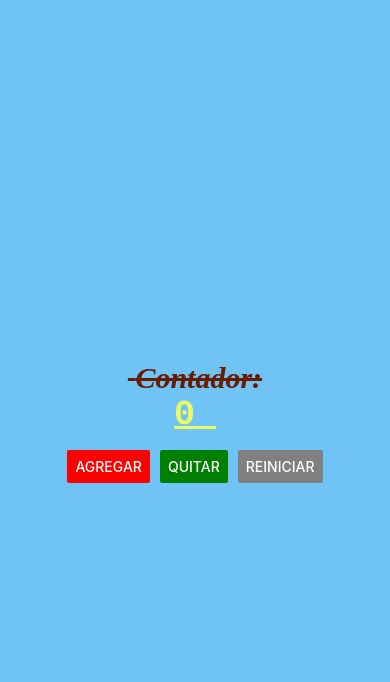
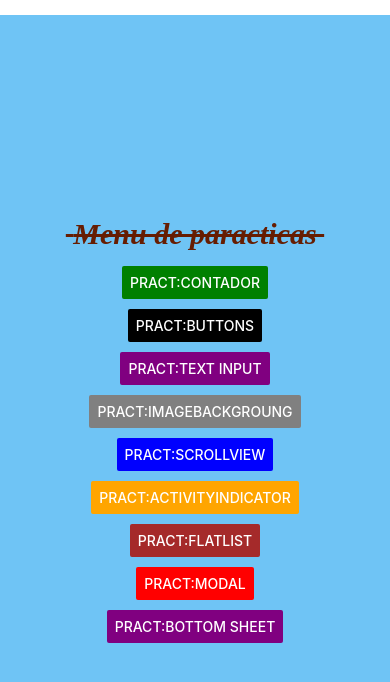
Before and after one commit to alanc-03/PAM213, a React Native app in the folder intro/: screen / in a window 390 px wide. Shown: the top 682 px of the page. Built offline with nearby package versions, Linux system fonts and the light colour scheme.

Commit message:
creacion de botones
se crean los botones para cada practica

```diff
--- a/intro/App.js
+++ b/intro/App.js
@@ -1,10 +1,10 @@
 
-import ContadorScreen from './screens/ContadorScreen';
+import MenuScreen from './screens/MenuScreen';
 
 
 export default function App() {
   return (
 
- <ContadorScreen> </ContadorScreen>
+ <MenuScreen> </MenuScreen>
   );
 }
--- /dev/null
+++ b/intro/screens/BotonesScreen.js
@@ -0,0 +1,14 @@
+
+import { Text, StyleSheet, View } from 'react-native'
+
+export default function BotonesScreen () {
+
+    return (
+      <View>
+        <Text> proximamente por Jose Maria & su equipo </Text>
+      </View>
+    )
+
+}
+
+const styles = StyleSheet.create({})
--- /dev/null
+++ b/intro/screens/MenuScreen.js
@@ -0,0 +1,95 @@
+import { Text, StyleSheet, View, Button } from 'react-native'
+import React, { useState } from 'react'
+import ContadorScreen from './ContadorScreen'
+import BotonesScreen from './BotonesScreen'
+
+export default function MenuScreen() {
+
+    const [screen,setScreen] = useState('menu');
+
+    switch(screen){
+        case 'contador':
+            return <ContadorScreen/>
+        case 'botones':
+            return <BotonesScreen/>
+        case 'texto':
+            return <Screen/>
+        case 'fondo':
+            return <Screen/>
+        case 'desplaza':
+            return <Screen/>
+        case 'indicadores':
+            return <Screen/>
+        case 'lista':
+            return <Screen/>
+        case 'modales':
+            return <Screen/>
+        case 'botones2':
+            return <Screen/>
+        case 'menu':
+            default:
+                return (
+                    <View style={styles.container}>
+                      <Text style={styles.texto}> Menu de paracticas </Text>
+                      <View style={styles.botonesContainer}>
+                      <Button color='green' title='Pract:Contador' onPress={()=> setScreen ('contador')} />
+                      <Button color='black' title='Pract:Buttons' onPress={()=> setScreen ('botones')} />
+                      <Button color='purple' title='Pract:Text Input' onPress={()=> setScreen ('texto')} />
+                      <Button color='grey' title='Pract:ImageBackgroung' onPress={()=> setScreen ('fondo')} />
+                      <Button color='blue' title='Pract:ScrollView' onPress={()=> setScreen ('desplaza')} />
+                      <Button color='orange' title='Pract:ActivityIndicator' onPress={()=> setScreen ('indicadores')} />
+                      <Button color='brown' title='Pract:FlatList' onPress={()=> setScreen ('lista')} />
+                      <Button color='red' title='Pract:Modal' onPress={()=> setScreen ('modales')} />
+                      <Button color='purple' title='Pract:Bottom Sheet' onPress={()=> setScreen ('botones2')} />
+                    </View>
+                    </View>
+    )
+
+    }
+
+
+}
+
+const styles = StyleSheet.create({
+    container: {
+    flex: 1,
+    marginTop: 15,
+    backgroundColor: '#6fc4f5ff', //color de fondo
+    alignItems: 'center',//alinea en eje x
+    justifyContent: 'center',//alinea en eje y
+  },
+  texto:{
+    color:"#661d02ff",
+    fontSize: 30,
+    fontFamily: 'Times New Roman',
+    fontWeight:'bold',
+    fontStyle:'italic',
+    textDecorationLine:'line-through',
+  },
+
+  texto2:{
+    color:"#eefb62ff",
+    fontSize: 35,
+    fontFamily: 'Courier',
+    fontWeight:'900',//que tan gruesa la letra
+    fontStyle:'normal',
+    textDecorationLine:'underline',
+  },
+  botonesContainer: {
+    marginTop: 15, //margen haia arriba
+    flexDirection: '',
+    alignItems: 'center',
+    justifyContent: 'center',
+    gap:10, //separacion entre botones
+  },
+})
+
+
+/* Buttons & switch: Alan Cruz
+Text Input & Alert:  Luis Fernando
+ImageBackgroung & SlapshScreen :  Guillermo
+ScrollView: Barbara Itzel
+ActivityIndicator:  Oscar
+FlatList y Section List: Alejandro
+Modal : Jesus
+Bottom Sheet: Ruben Alejandro */
```
Also changed, not shown: intro/screens/Botones2Screen.js (added, +16 -0 lines), intro/screens/DesplazaScreen.js (added, +14 -0 lines), intro/screens/FondoScreen.js (added, +14 -0 lines), intro/screens/IndicadoresScreen.js (added, +14 -0 lines), intro/screens/ListaScreen.js (added, +14 -0 lines), intro/screens/ModalesScreen.js (added, +14 -0 lines), intro/screens/TextoScreen.js (added, +14 -0 lines).
